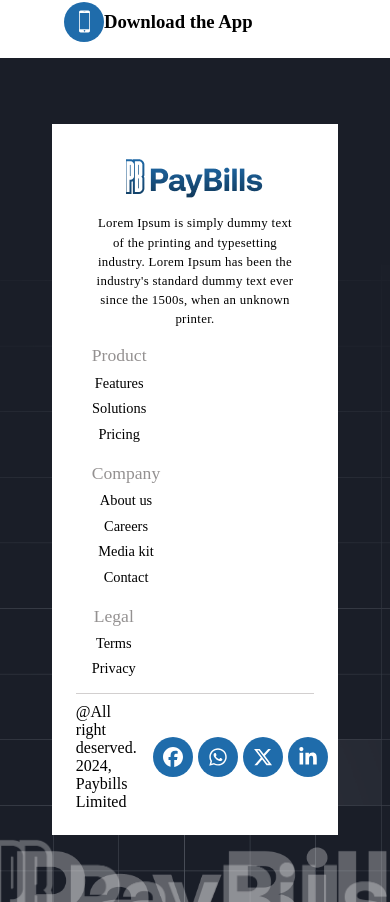
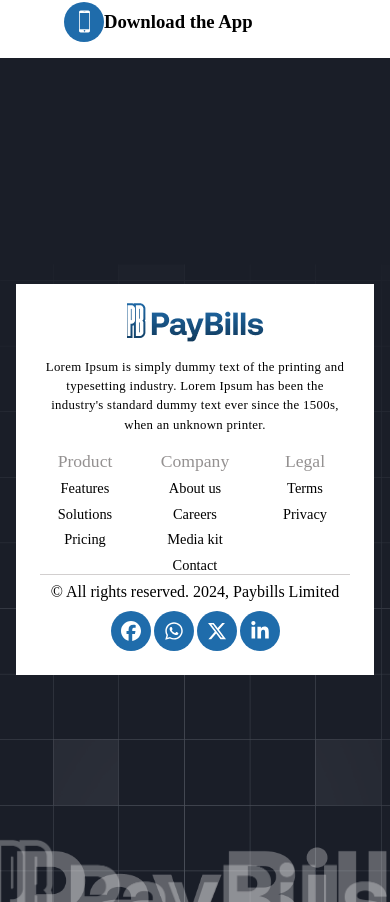
Before and after one commit to adenike005/PayBillTwo, a React (Vite) app: page / in a window 390 px wide. Shown: the part 6436-7338 px from the top of the page. Built offline with nearby package versions, Linux system fonts and the light colour scheme.

Commit message:
commited

```diff
--- a/src/Component/Footer.jsx
+++ b/src/Component/Footer.jsx
@@ -2,7 +2,6 @@ import React from "react";
 import "../Styled/Footer.css";
 import bottom from "/bottom.png";
 import Logo from "/Logos.png";
-import { IoIosPhonePortrait } from "react-icons/io";
 import { FaFacebook,  FaXTwitter,  FaLinkedinIn  } from "react-icons/fa6";
 import { FaWhatsapp } from "react-icons/fa";
 
@@ -23,27 +22,33 @@ const Footer = () => {
             <div className="footer-part-link">
               <div>
                 <span>Product</span>
+                <ul>
                   <li>Features</li>
                   <li>Solutions</li>
                   <li>Pricing</li>
+                </ul>
               </div>
               <div>
                 <span>Company</span>
+                <ul>
                   <li>About us</li>
                   <li>Careers</li>
                   <li>Media kit</li>
                   <li>Contact</li>
+                </ul>
               </div>
               <div>
                 <span>Legal</span>
+                <ul>
                   <li>Terms</li>
                   <li>Privacy</li>
+                </ul>
               </div>
             </div>
           </div>
 
           <div className="footer-body">
-            <p>@All right deserved. 2024, Paybills Limited</p>
+            <p>© All rights reserved. 2024, Paybills Limited</p>
 
             <div className="footer-icon">
               <div className="iconss">
--- a/src/Styled/Faq.css
+++ b/src/Styled/Faq.css
@@ -106,10 +106,10 @@
     .faq-container {
         width: 90%;
         padding: 20px;
-        background-image: url('FAQ.png');
+        /* background-image: url('FAQ.png'); */
         color: #fff;
-        background-position: center;
-        background-size: cover;
+        /* background-position: center;
+        background-size: cover; */
         border-radius: 10px;
       }
   }
--- a/src/Styled/Footer.css
+++ b/src/Styled/Footer.css
@@ -17,16 +17,17 @@
     height: auto;
     object-fit: contain;
 }
-.footer-container{
+
+.footer-container {
     background-color: #fff;
     padding: 1rem 1.5rem;
     display: flex;
-
     width: 80%;
     max-width: 1200px;
     margin: 0 auto;
     flex-direction: column;
 }
+
 .body {
     display: flex;
     justify-content: center;
@@ -36,7 +37,6 @@
 
 .bodys {
     background-color: #fff;
-
     display: flex;
     justify-content: space-between;
     align-items: center;
@@ -57,9 +57,8 @@
 }
 
 .footer-part-link {
-    display: flex;
-    justify-content: space-between;
-    align-items: flex-start;
+    display: grid;
+    grid-template-columns: repeat(3, 1fr);
     gap: 30px;
 }
 
@@ -68,7 +67,6 @@
     list-style-type: none;
     cursor: pointer;
     font-size: 0.9rem;
-    /* color: #333;  */
 }
 
 .footer-part-link span {
@@ -79,8 +77,8 @@
     cursor: pointer;
 }
 
-.footer-body{
-    margin: 1vh 0px;
+.footer-body {
+    margin: 1vh 0;
     display: flex;
     justify-content: space-between;
     align-items: center;
@@ -107,11 +105,19 @@
         transform: translateX(0%);
     }
 
+    .footer-container {
+        padding: 1rem 1.5rem;
+        width: 100%;
+        max-width: 1200px;
+        margin: 0 auto;
+        flex-direction: column;
+    }
+
     .bodys {
         flex-direction: column;
         align-items: center;
         text-align: center;
-        padding: 1rem;
+        padding: 0rem;
     }
 
     .footer-part-text {
@@ -120,8 +126,21 @@
     }
 
     .footer-part-link {
-        flex-direction: column;
+        grid-template-columns: repeat(3, 1fr);
         width: 100%;
         gap: 20px;
     }
+
+    .footer-part-text p {
+        font-size: 0.8rem;
+    }
+
+    .footer-body {
+        flex-direction: column;
+        gap: 10px;
+    }
+
+    .footer-icon {
+        gap: 3px;
+    }
 }
```
Lines whose indentation alone changed are shown as unchanged.
